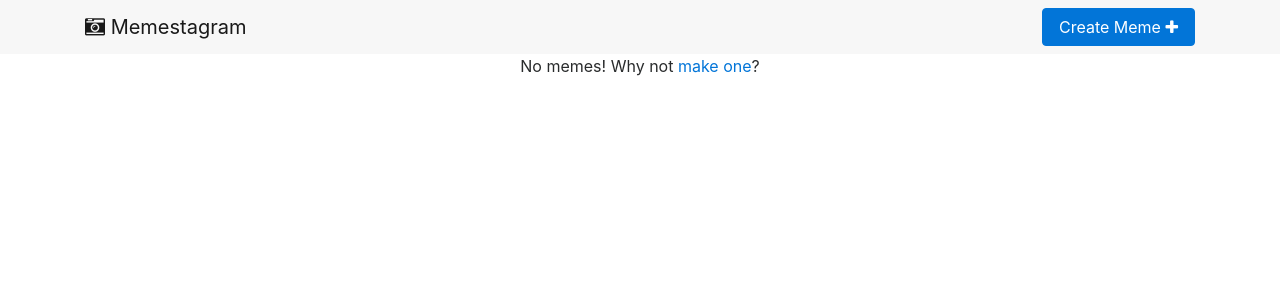
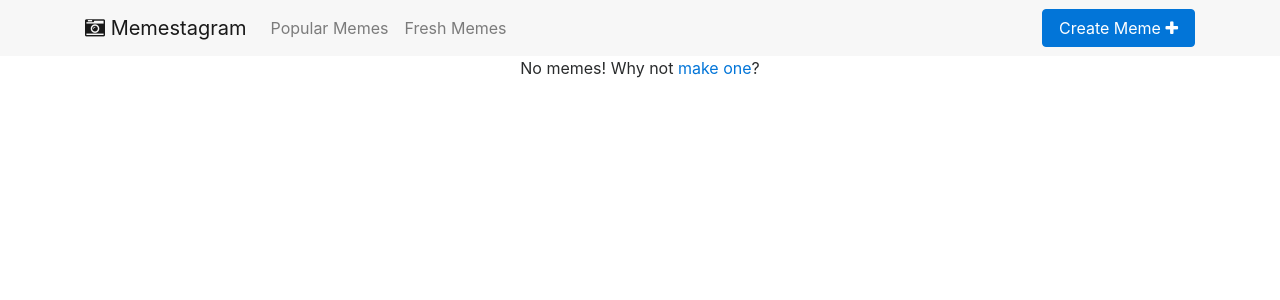
Before and after one commit to maz/jhuacm-webdev-class-template, a Flask app: page / in a window 1280 px wide. Shown: the top 300 px of the page. Run offline with Flask 2, Linux system fonts and the light colour scheme; data that the repository does not hold is empty; some libraries are stand-ins or nearby versions.

Commit message:
Adds sorting

```diff
--- a/app.py
+++ b/app.py
@@ -43,10 +43,21 @@ def meme_form():
         url = ''
     return render_template('meme-form.html', url=url)
 
+def render_memes_page(order_by):
+    memes = get_db().select('SELECT id, url, caption1, caption2, likes FROM memes ORDER BY ' + order_by + ' DESC;')
+    return render_template('homepage.html', memes=memes)
+
 @app.route('/')
 def index():
-    memes = get_db().select('SELECT id, url, caption1, caption2, likes FROM memes ORDER BY likes DESC')
-    return render_template('homepage.html', memes=memes)
+    # Popular ones (most likes first)
+    # ORDER BY likes DESC
+    return render_memes_page('likes')
+
+@app.route('/fresh')
+def fresh_memes():
+    # Newest ones (newest first)
+    # ORDER BY id DESC
+    return render_memes_page('id')
 
 def chunk(l, n):
     for i in range(0, len(l), n):
--- a/templates/base.html
+++ b/templates/base.html
@@ -26,6 +26,12 @@
 
           <div class="collapse navbar-collapse" id="navbarSupportedContent">
             <ul class="navbar-nav mr-auto">
+              <li class="nav-item">
+                <a class="nav-link" href="{{ url_for('index') }}">Popular Memes</a>
+              </li>
+              <li class="nav-item">
+                <a class="nav-link" href="{{ url_for('fresh_memes') }}">Fresh Memes</a>
+              </li>
             </ul>
             <form class="form-inline my-2 my-lg-0">
                 <a href="{{ url_for('meme_form') }}" class="btn btn-primary">Create Meme <i class="fa fa-plus"></i></a>
```
